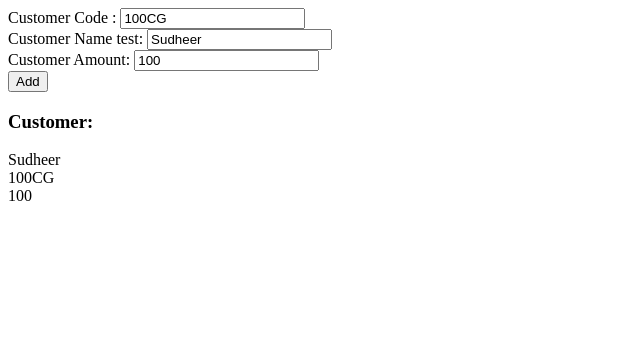
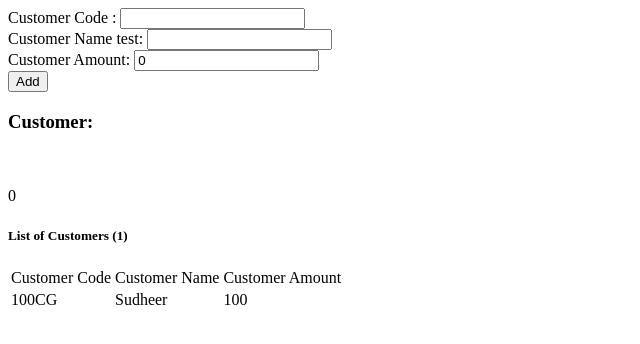
Before and after one commit to akumarkk/WebFW, an Angular app in the folder ngApps/App/: page / in a window 1280 px wide. Both pictures are taken after a click on the button "Add". Shown: the top 344 px of the page, without its empty margins (0-640 px from the left). Built offline with nearby package versions, Linux system fonts and the light colour scheme.

Commit message:
customer comp

```diff
--- a/ngApps/App/src/app/customer.component.ts
+++ b/ngApps/App/src/app/customer.component.ts
@@ -4,16 +4,23 @@ import {Customer} from './customer.model'
 // import { BrowserModule } from '@angular/platform-browser';
 // import { NgModel } from '@angular/forms';
 import { FormsModule } from '@angular/forms';
-
+import { CommonModule } from '@angular/common';
 @Component({
     selector: 'app-root',
     templateUrl: './customer.view.html',
     styleUrls: ['./customer.component.scss'],
-    imports: [FormsModule]
+    imports: [FormsModule, CommonModule]
 })
 export class CustomerComponent{
     title= 'Customer Application';
     CustomerModel : Customer = new Customer();
+    csModels:Array<Customer> = new Array<Customer>();
+
+    Add() {
+        this.csModels.push(this.CustomerModel);
+        this.CustomerModel = new Customer();
+        console.info(this.csModels.length);
+    }
 
     constructor() {
         this.CustomerModel.CustomerAmount = 100;
--- a/ngApps/App/src/app/customer.view.html
+++ b/ngApps/App/src/app/customer.view.html
@@ -1,10 +1,10 @@
-Customer Code : <input type="text" [(ngModel)]="CustomerModel.CustomerCode"/> <br/>
-Customer Name test: <input type="text" [(ngModel)]="CustomerModel.CustomerName"/><br/>
-Customer Amount: <input type="text" [(ngModel)]="CustomerModel.CustomerAmount"/> <br/>
+Customer Code : <input type="text" [(ngModel)]="CustomerModel.CustomerCode" /> <br />
+Customer Name test: <input type="text" [(ngModel)]="CustomerModel.CustomerName" /><br />
+Customer Amount: <input type="text" [(ngModel)]="CustomerModel.CustomerAmount" /> <br />
 
 
 
-<input type="button" value="Add"/>
+<input (click)="Add()" type="button" value="Add" />
 
 
 <h3>Customer:</h3>
@@ -12,3 +12,22 @@ Customer Amount: <input type="text" [(ngModel)]="CustomerModel.CustomerAmount"/>
 {{CustomerModel.CustomerName}} <br>
 {{CustomerModel.CustomerCode}} <br>
 {{CustomerModel.CustomerAmount}} <br>
+
+<h5>List of Customers ({{csModels.length}}) </h5>
+<table>
+    <thead>
+        <tr>
+            <td>Customer Code</td>
+            <td>Customer Name</td>
+            <td>Customer Amount</td>
+        </tr>
+    </thead>
+
+    <tbody>
+        <tr *ngFor="let c of csModels">
+            <td>{{c.CustomerCode}}</td>
+            <td>{{c.CustomerName}}</td>
+            <td>{{c.CustomerAmount}}</td>
+        </tr>
+    </tbody>
+</table>
```
